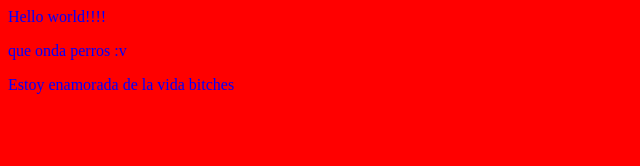
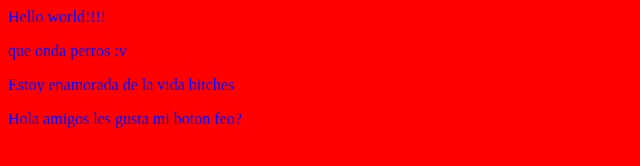
Before and after one commit to llamasdelacruz/MiPrimerRepositorio, a plain HTML site: page index.html in a window 1280 px wide. Shown: the whole page, without its empty margins (0-640 px from the left). Drawn offline with Linux system fonts and the light colour scheme.

```diff
--- a/index.html
+++ b/index.html
@@ -11,5 +11,7 @@
     <p>Estoy enamorada de la vida bitches</p>
 
 
+    <p>Hola amigos les gusta mi boton feo?</p>
+
 </body>
 </html>
```
